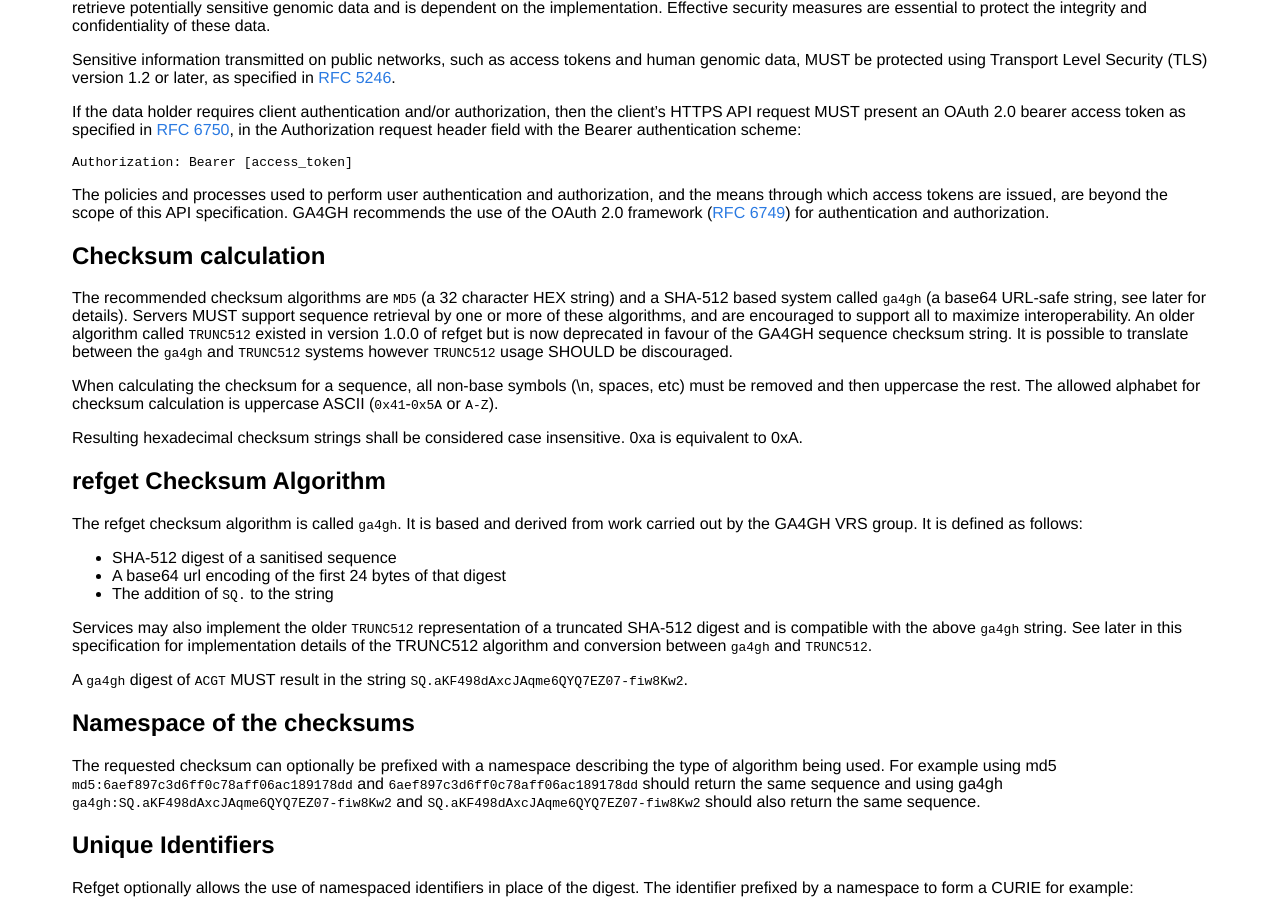
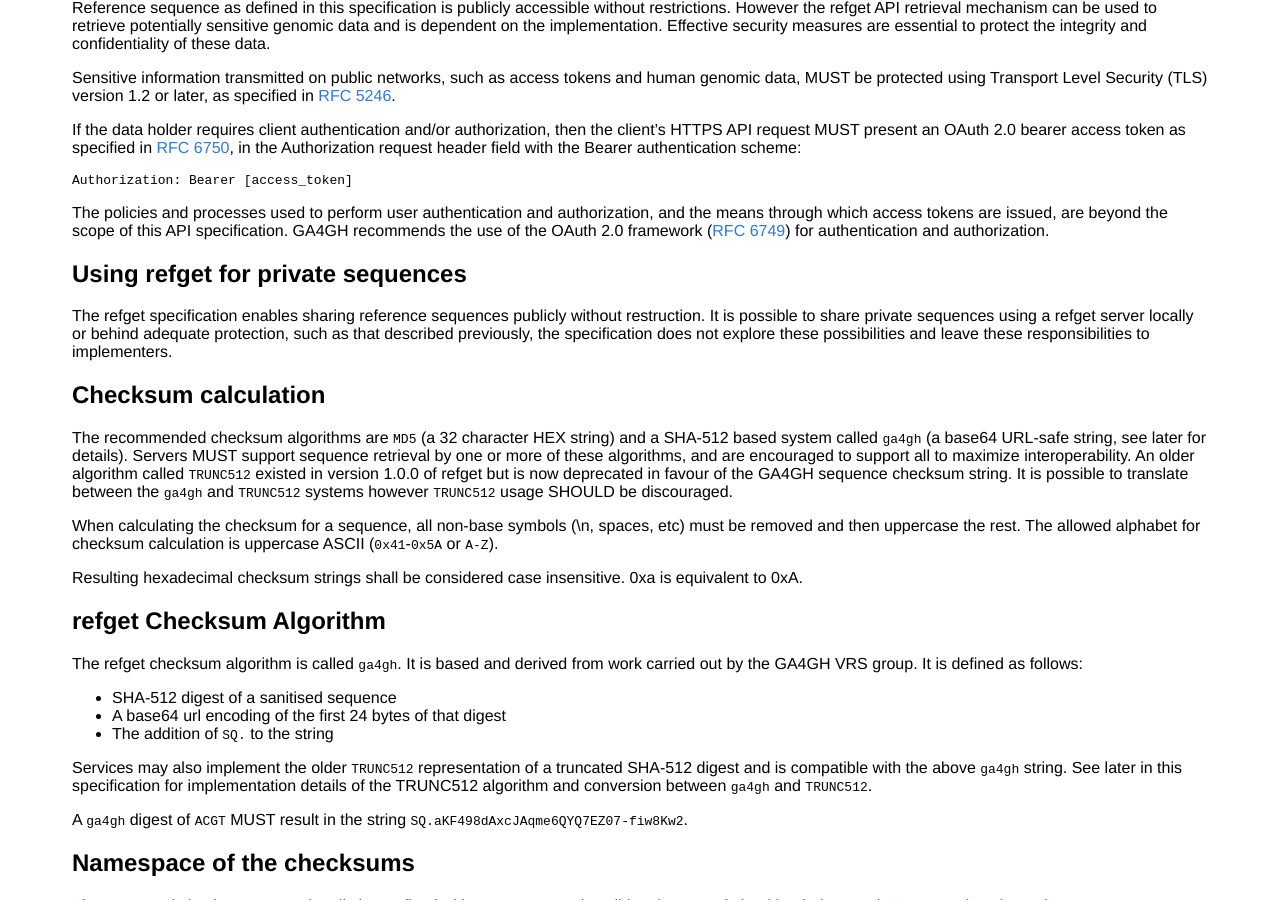
Before and after one commit to samtools/hts-specs, a Jekyll site: the page built from refget.md, in a window 1280 px wide and 900 px high, scrolled down 2622 px. Built offline with Jekyll 4.4.1, drawn with Linux system fonts in a browser that asks for light colours; some of the changed text lies outside the part shown.

Commit message:
Security update
Text concerning private data added in response to REWS & Security

````diff
--- a/refget.md
+++ b/refget.md
@@ -99,6 +99,10 @@ Authorization: Bearer [access_token]
 ```
 
 The policies and processes used to perform user authentication and authorization, and the means through which access tokens are issued, are beyond the scope of this API specification. GA4GH recommends the use of the OAuth 2.0 framework ([RFC 6749](https://tools.ietf.org/html/rfc6749)) for authentication and authorization.
+
+## Using refget for private sequences
+
+The refget specification enables sharing reference sequences publicly without restruction. It is possible to share private sequences using a refget server locally or behind adequate protection, such as that described previously, the specification does not explore these possibilities and leave these responsibilities to implementers.
 
 ## Checksum calculation
 The recommended checksum algorithms are `MD5` (a 32 character HEX string) and a SHA-512 based system called `ga4gh` (a base64 URL-safe string, see later for details). Servers MUST support sequence retrieval by one or more of these algorithms, and are encouraged to support all to maximize interoperability. An older algorithm called `TRUNC512` existed in version 1.0.0 of refget but is now deprecated in favour of the GA4GH sequence checksum string. It is possible to translate between the `ga4gh` and `TRUNC512` systems however `TRUNC512` usage SHOULD be discouraged.
````
